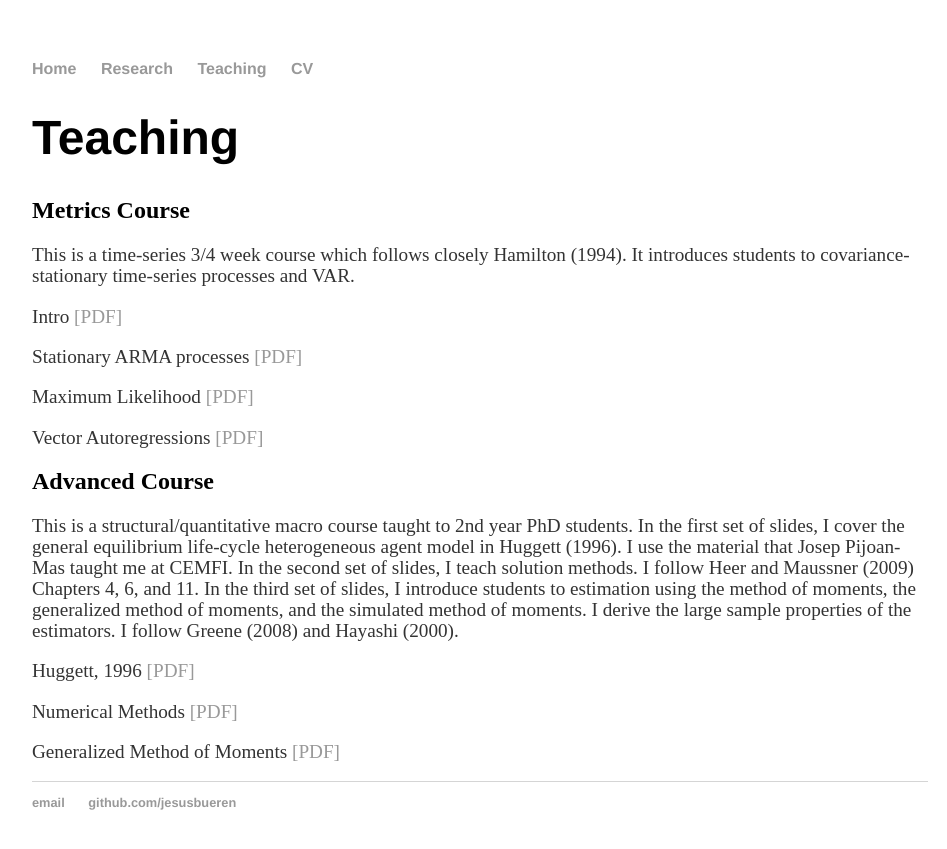
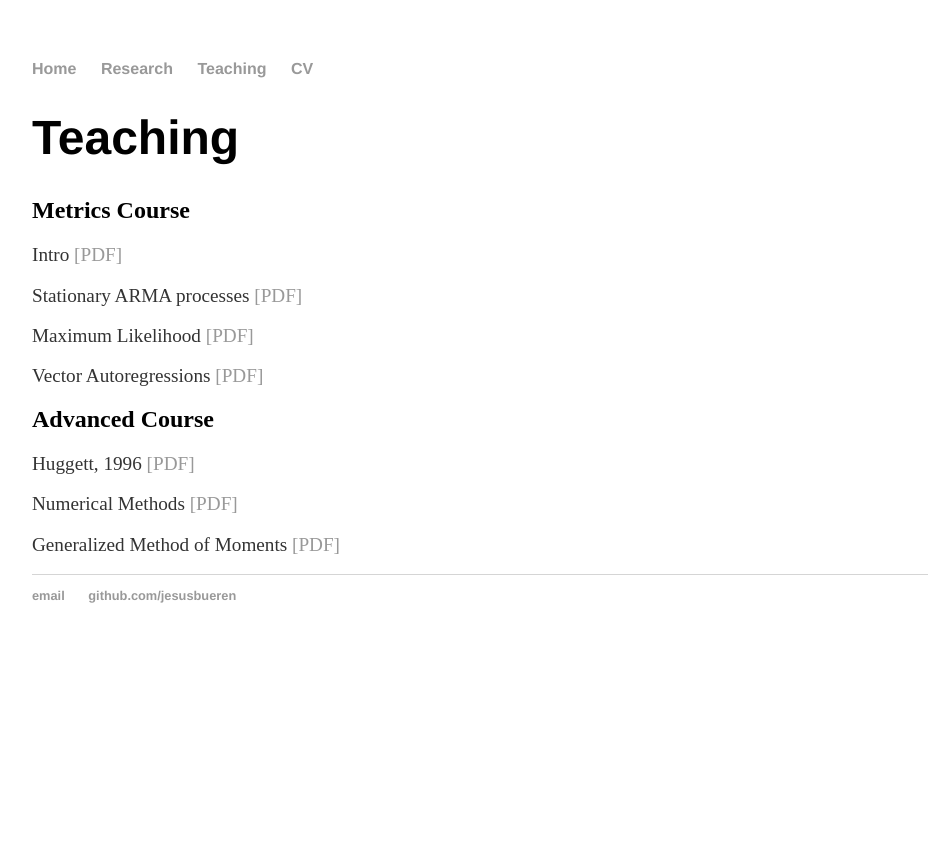
Before and after one commit to jesusbueren/jesusbueren.github.io, a Jekyll site: the page built from teaching/index.html, in a window 1280 px wide. Shown: the top 849 px of the page, without its empty margins (160-1107 px from the left). Built offline with Jekyll 4.4.1, drawn with Linux system fonts in a browser that asks for light colours.

Commit message:
Update index.html

```diff
--- a/teaching/index.html
+++ b/teaching/index.html
@@ -4,17 +4,12 @@
 ---
 	<h1>{{ page.title }}</h1>
 	<h2>Metrics Course</h2>
-	<p> This is a time-series 3/4 week course which follows closely Hamilton (1994). It introduces students to covariance-stationary time-series processes and VAR.</p>
 	<p> <bold> Intro </bold>  <a href="Ch1.pdf">[PDF]</a><br></p>
 	<p> <bold> Stationary ARMA processes </bold>  <a href="Ch2.pdf">[PDF]</a><br></p>
 	<p> <bold> Maximum Likelihood </bold>  <a href="Ch3.pdf">[PDF]</a><br></p>
 	<p> <bold> Vector Autoregressions </bold>  <a href="Ch4.pdf">[PDF]</a><br></p>
 
 	<h2>Advanced Course</h2>
-	<p> This is a structural/quantitative macro course taught to 2nd year PhD students. In the first set of slides, I cover the general equilibrium life-cycle heterogeneous agent model in Huggett (1996).
-		I use the material that Josep Pijoan-Mas taught me at CEMFI. In the second set of slides, I teach solution methods.  I follow Heer and Maussner (2009) Chapters 4, 6, and 11.
-		In the third set of slides, I introduce students to estimation using the method of moments, the generalized method of moments, and the simulated method of moments.
-		I derive the large sample properties of the estimators. I follow Greene (2008) and Hayashi (2000).</p>
 	<p> <bold> Huggett, 1996 </bold>  <a href="lifecycle.pdf">[PDF]</a><br></p>
 	<p> <bold> Numerical Methods </bold>  <a href="numerical_methods.pdf">[PDF]</a><br></p>
 	<p> <bold> Generalized Method of Moments </bold>  <a href="GMM_SMM.pdf">[PDF]</a><br></p>
```
